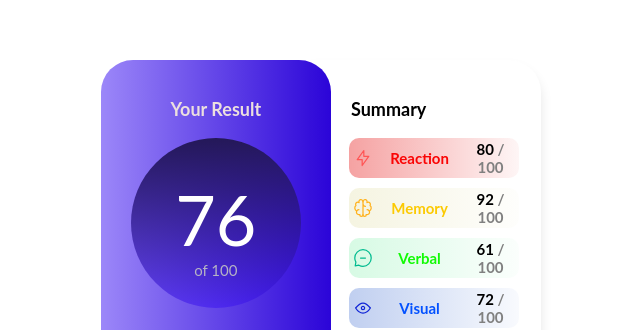
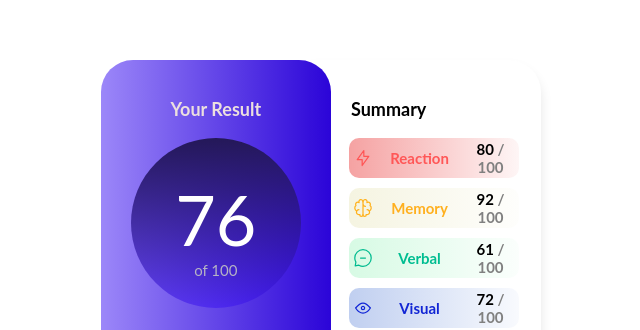
Before and after one commit to christian-bayata/css-results-summary-page, a plain HTML site: page index.html in a window 1280 px wide. Shown: the part 140-470 px from the top of the page, without its empty margins (319-959 px from the left). Drawn offline with Linux system fonts and the light colour scheme.

Commit message:
Update - changed colors for summary component

```diff
--- a/index.html
+++ b/index.html
@@ -28,22 +28,22 @@
         <p id="summary-text">Summary</p>
         <div class="summary-details" id="detail-1">
           <img class="flex-item-0" src="./assets/images/icon-reaction.svg" alt="reaction_svg" />
-          <p class="flex-item-1" style="color: rgb(250, 5, 5)">Reaction</p>
+          <p class="flex-item-1" style="color: rgb(255, 87, 87)">Reaction</p>
           <p class="flex-item-2">80 <sopan style="color: grey">/ 100</sopan></p>
         </div>
         <div class="summary-details" id="detail-2">
           <img class="flex-item-0" src="./assets/images/icon-memory.svg" alt="memory_svg" />
-          <p class="flex-item-1" style="color: rgb(252, 202, 3)">Memory</p>
+          <p class="flex-item-1" style="color: rgb(255, 176, 31)">Memory</p>
           <p class="flex-item-2">92 <span style="color: grey"> / 100 </span></p>
         </div>
         <div class="summary-details" id="detail-3">
           <img class="flex-item-0" src="./assets/images/icon-verbal.svg" alt="verbal_svg" />
-          <p class="flex-item-1" style="color: rgb(18, 250, 5)">Verbal</p>
+          <p class="flex-item-1" style="color: rgb(0, 189, 145)">Verbal</p>
           <p class="flex-item-2">61 <span style="color: grey"> / 100 </span></p>
         </div>
         <div class="summary-details" id="detail-4">
           <img class="flex-item-0" src="./assets/images/icon-visual.svg" alt="visual_svg" />
-          <p class="flex-item-1" style="color: rgb(3, 81, 255)">Visual</p>
+          <p class="flex-item-1" style="color: rgb(17, 37, 212)">Visual</p>
           <p class="flex-item-2">72<span style="color: grey"> / 100 </span></p>
         </div>
         <div class="button-container">
```
Also changed, not shown: 3 other files.
